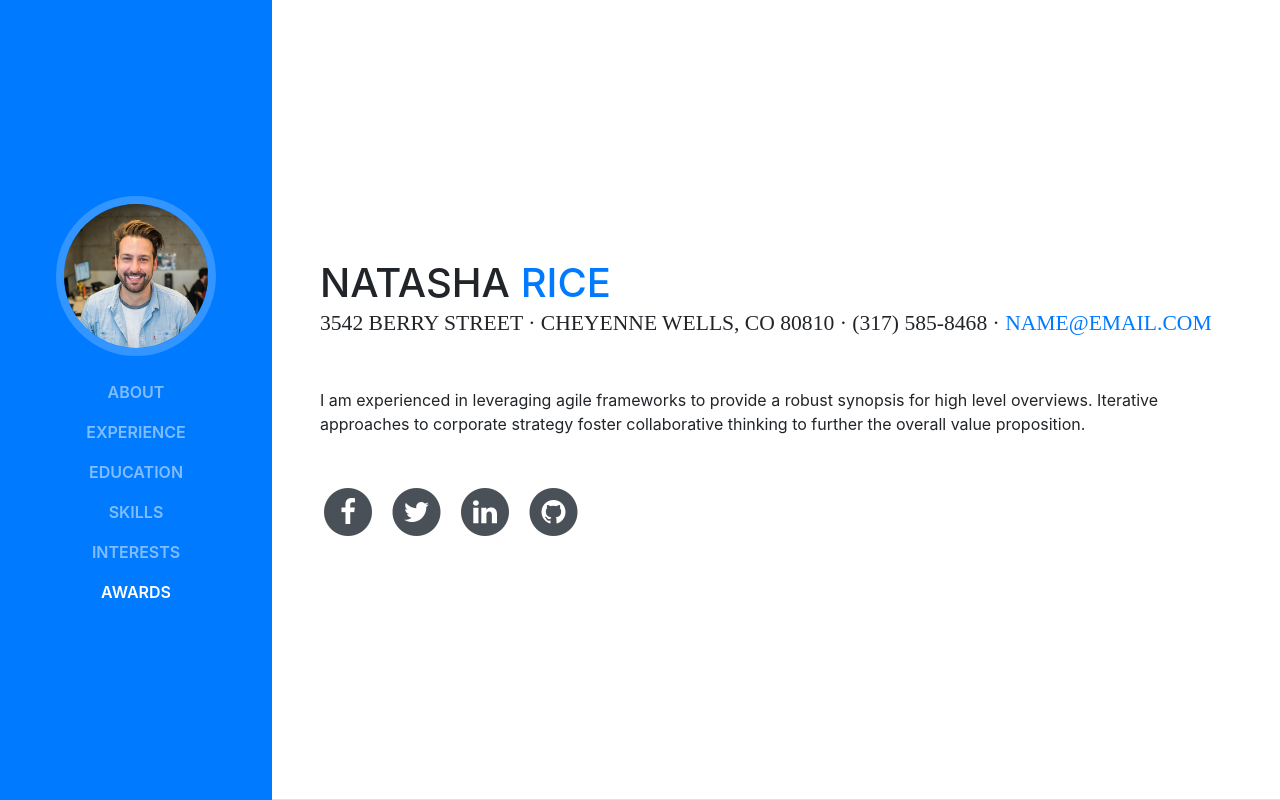
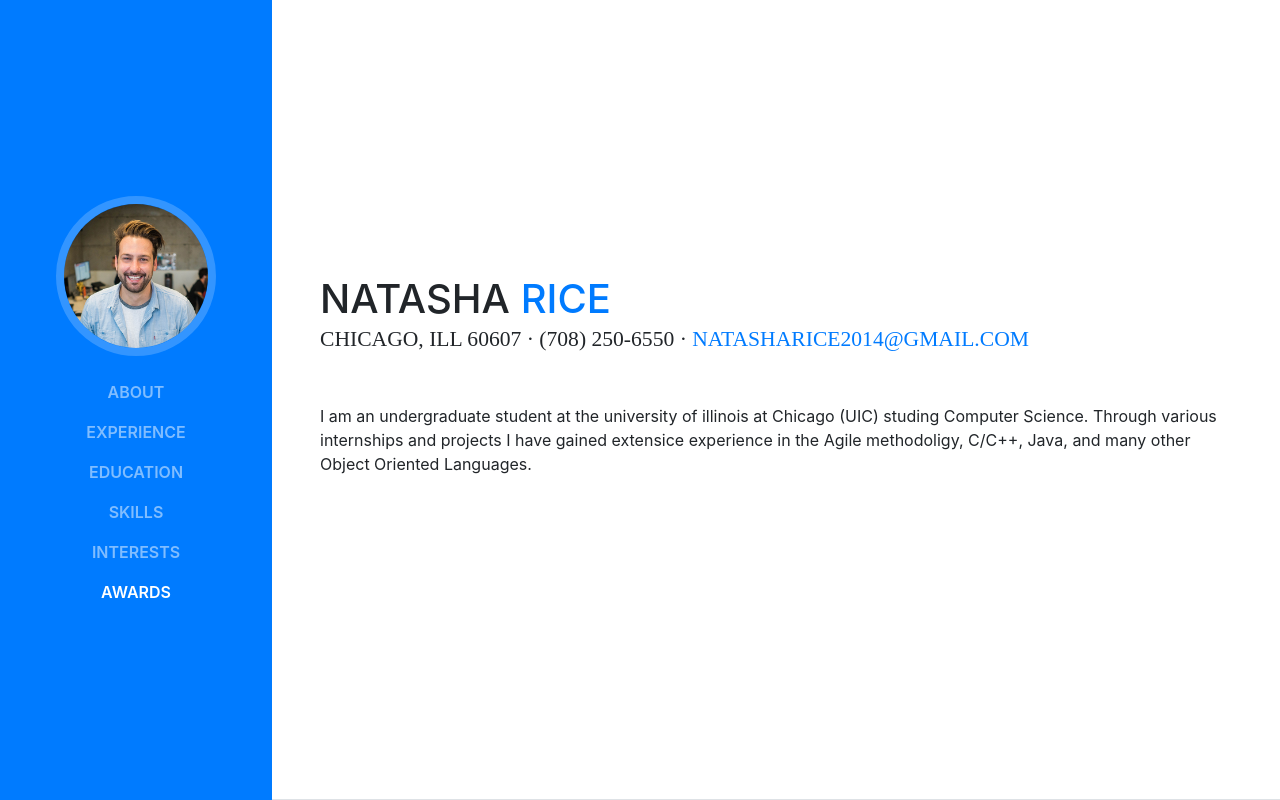
Before and after one commit to NatashaRice2018/GithubPagesResume, a website with bundled scripts: page index.html in a window 1280 px wide. Shown: the top 800 px of the page. Built offline with nearby package versions, Linux system fonts and the light colour scheme; a web font is replaced by a local one.

Commit message:
remove social media

```diff
--- a/index.html
+++ b/index.html
@@ -2,7 +2,7 @@
 <html lang="en">
 
   <head>
-
+    <!--Template SRC:  https://blackrockdigital.github.io/startbootstrap-resume/-->
     <meta charset="utf-8">
     <meta name="viewport" content="width=device-width, initial-scale=1, shrink-to-fit=no">
     <meta name="description" content="">
@@ -68,44 +68,44 @@
           <h1 class="mb-0">Natasha
             <span class="text-primary">Rice</span>
           </h1>
-          <div class="subheading mb-5">3542 Berry Street · Cheyenne Wells, CO 80810 · (317) 585-8468 ·
-            <a href="mailto:name@email.com">name@email.com</a>
+          <div class="subheading mb-5">Chicago, ILL 60607 · (708) 250-6550 ·
+            <a href="mailto:natasharice2014@gmail.com">natasharice2014@gmail.com</a>
           </div>
-          <p class="mb-5">I am experienced in leveraging agile frameworks to provide a robust synopsis for high level overviews. Iterative approaches to corporate strategy foster collaborative thinking to further the overall value proposition.</p>
-          <ul class="list-inline list-social-icons mb-0">
-            <li class="list-inline-item">
-              <a href="#">
-                <span class="fa-stack fa-lg">
-                  <i class="fa fa-circle fa-stack-2x"></i>
-                  <i class="fa fa-facebook fa-stack-1x fa-inverse"></i>
-                </span>
-              </a>
-            </li>
-            <li class="list-inline-item">
-              <a href="#">
-                <span class="fa-stack fa-lg">
-                  <i class="fa fa-circle fa-stack-2x"></i>
-                  <i class="fa fa-twitter fa-stack-1x fa-inverse"></i>
-                </span>
-              </a>
-            </li>
-            <li class="list-inline-item">
-              <a href="#">
-                <span class="fa-stack fa-lg">
-                  <i class="fa fa-circle fa-stack-2x"></i>
-                  <i class="fa fa-linkedin fa-stack-1x fa-inverse"></i>
-                </span>
-              </a>
-            </li>
-            <li class="list-inline-item">
-              <a href="#">
-                <span class="fa-stack fa-lg">
-                  <i class="fa fa-circle fa-stack-2x"></i>
-                  <i class="fa fa-github fa-stack-1x fa-inverse"></i>
-                </span>
-              </a>
-            </li>
-          </ul>
+          <p class="mb-5">I am an undergraduate student at the university of illinois at Chicago (UIC) studing Computer Science. Through various internships and projects I have gained extensice experience in the Agile methodoligy, C/C++, Java, and many other Object Oriented Languages. </p>
+          <!--<ul class="list-inline list-social-icons mb-0">-->
+          <!--  <li class="list-inline-item">-->
+          <!--    <a href="#">-->
+          <!--      <span class="fa-stack fa-lg">-->
+          <!--        <i class="fa fa-circle fa-stack-2x"></i>-->
+          <!--        <i class="fa fa-facebook fa-stack-1x fa-inverse"></i>-->
+          <!--      </span>-->
+          <!--    </a>-->
+          <!--  </li>-->
+          <!--  <li class="list-inline-item">-->
+          <!--    <a href="#">-->
+          <!--      <span class="fa-stack fa-lg">-->
+          <!--        <i class="fa fa-circle fa-stack-2x"></i>-->
+          <!--        <i class="fa fa-twitter fa-stack-1x fa-inverse"></i>-->
+          <!--      </span>-->
+          <!--    </a>-->
+          <!--  </li>-->
+          <!--  <li class="list-inline-item">-->
+          <!--    <a href="#">-->
+          <!--      <span class="fa-stack fa-lg">-->
+          <!--        <i class="fa fa-circle fa-stack-2x"></i>-->
+          <!--        <i class="fa fa-linkedin fa-stack-1x fa-inverse"></i>-->
+          <!--      </span>-->
+          <!--    </a>-->
+          <!--  </li>-->
+          <!--  <li class="list-inline-item">-->
+          <!--    <a href="#">-->
+          <!--      <span class="fa-stack fa-lg">-->
+          <!--        <i class="fa fa-circle fa-stack-2x"></i>-->
+          <!--        <i class="fa fa-github fa-stack-1x fa-inverse"></i>-->
+          <!--      </span>-->
+          <!--    </a>-->
+          <!--  </li>-->
+          <!--</ul>-->
         </div>
       </section>
 
```
